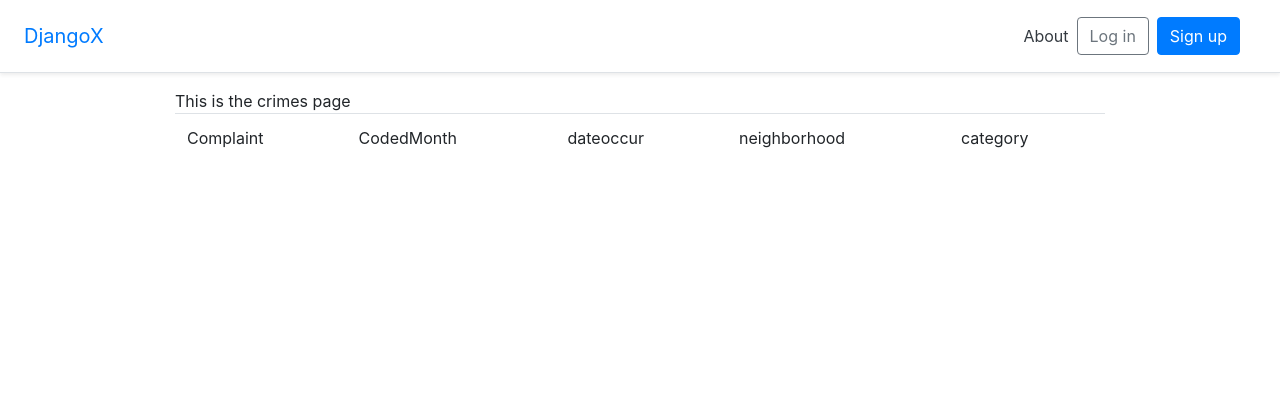
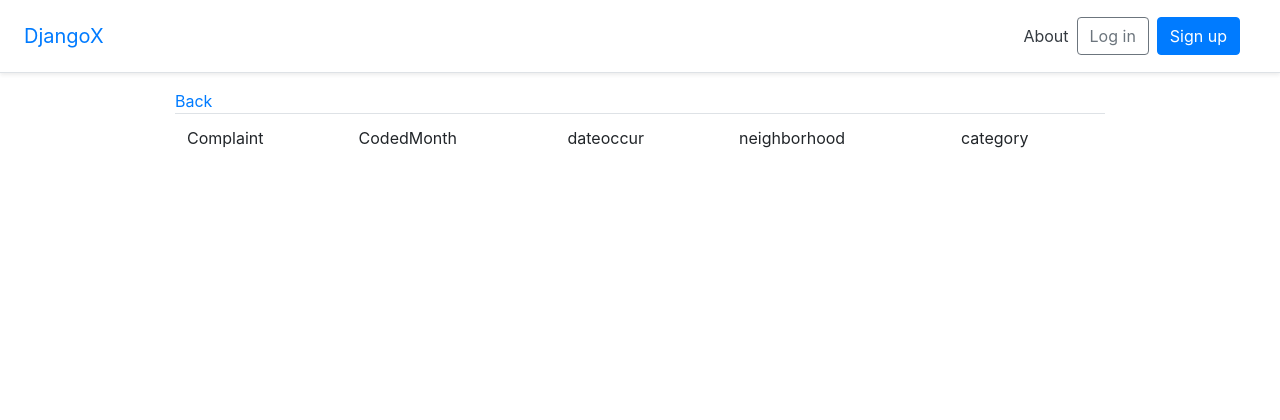
Before and after one commit to phecht/djxpde, a Django app: page /slmpd/crime/ in a window 1280 px wide. Shown: the top 420 px of the page. Run offline with Django 3.2, Linux system fonts and the light colour scheme; data that the repository does not hold is empty; some libraries are stand-ins or nearby versions.

Commit message:
Added back link to go to slmpdhome.

```diff
--- a/templates/slmpd/crimereport.html
+++ b/templates/slmpd/crimereport.html
@@ -14,7 +14,7 @@ table, th, td {
 
 <div class="container">
     {% block content %}
-    This is the crimes page
+    <a href="{% url 'slmpdhome'%}">Back</a>
     <table class="table table-striped">
         <thead>
             <td>Complaint</td>
```
